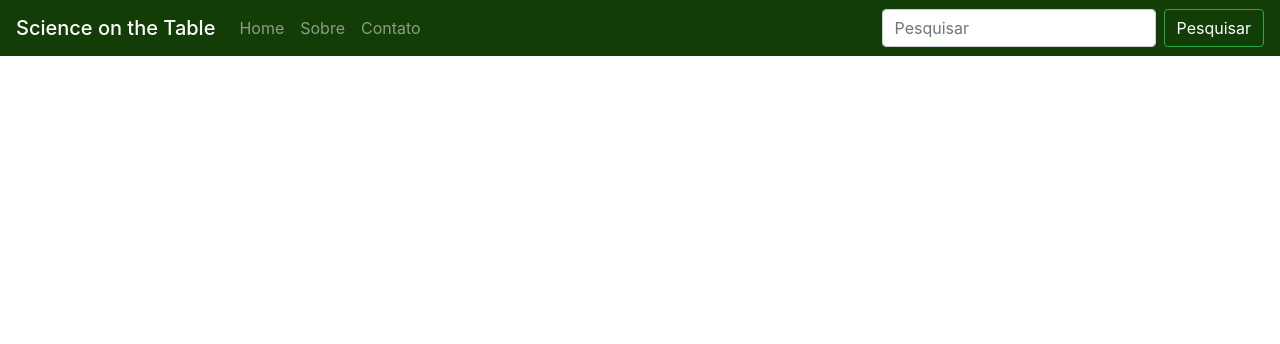
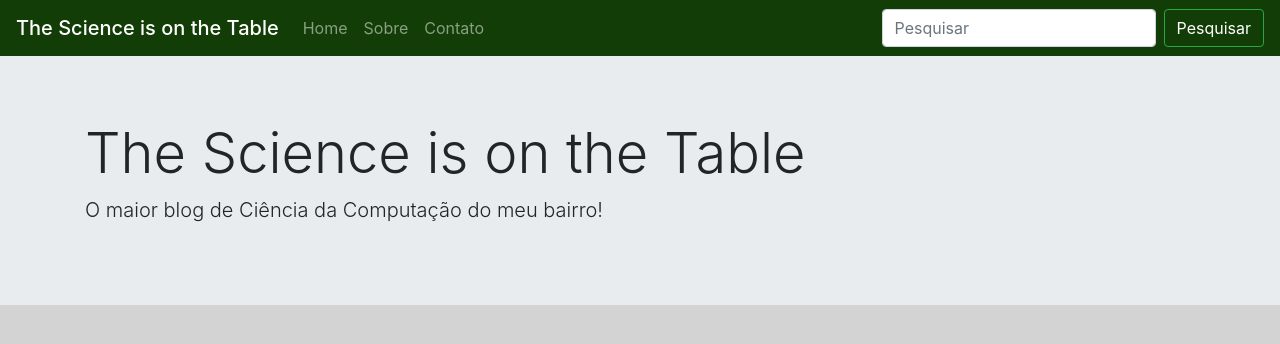
Before and after one commit to emilysombra/blog, a PHP site: page / in a window 1280 px wide. Shown: the top 344 px of the page. Run offline with PHP 8.4, Linux system fonts and the light colour scheme.

Commit message:
Inclusão div de chamada do site

```diff
--- a/css/main.css
+++ b/css/main.css
@@ -1,3 +1,7 @@
 #botao-form-pesquisa{
     color:white;
 }
+
+body{
+    background: lightgray;
+}
--- a/index.html
+++ b/index.html
@@ -6,7 +6,7 @@
     <meta charset="utf-8">
     <meta name="viewport" content="width=device-width, initial-scale=1, shrink-to-fit=no">
     <meta name="keywords" content="Ciência, Computação, Divulgação, UECE, Universidade, Ceará, Academia">
-    <meta name="description" content="Science on the Table: Blog de Divulgação Científica especializado em Ciência da Computação">
+    <meta name="description" content="The Science is on the Table: Blog de Divulgação Científica especializado em Ciência da Computação">
     <meta name="robots" content="index, follow">
     <meta name="author" content="Marcos Sombra, Bia Vasconcelos">
 
@@ -16,7 +16,7 @@
     <!-- CSS próprio -->
     <link href="css/main.css" rel="stylesheet" type="text/css">
 
-    <title>Science on the Table - Página Inicial</title>
+    <title>The Science is on the Table - Página Inicial</title>
 </head>
 
 <!-- corpo do site -- >
@@ -24,7 +24,7 @@
     <!-- menu superior (fixado) -->
     <nav class="navbar navbar-expand-lg navbar-dark" style="background-color: #133d06">
         <!-- marca do blog -->
-        <span class="navbar-brand mb-0 h1">Science on the Table</span>
+        <span class="navbar-brand mb-0 h1">The Science is on the Table</span>
         <!-- botão dropdown (para layout responsivo -->
         <button class="navbar-toggler" type="button" data-toggle="collapse" data-target="#navbarNav" aria-controls="navbarNav" aria-expanded="false" aria-label="Toggle navigation">
             <span class="navbar-toggler-icon"></span>
@@ -56,6 +56,17 @@
     <!-- fim do menu superior (fixado) -->
 
 
+
+    <!-- inicio div de chamada do site -->
+    <div class="jumbotron jumbotron-fluid">
+        <div class="container">
+            <h1 class="display-4">The Science is on the Table</h1>
+            <p class="lead">O maior blog de Ciência da Computação do meu bairro!</p>
+        </div>
+    </div>
+    <!-- inicio div de chamada do site -->
+
+
     <!-- JS do jQuery + Popper.js + Bootstrap (CDN) -->
     <script src="https://code.jquery.com/jquery-3.3.1.slim.min.js" integrity="sha384-q8i/X+965DzO0rT7abK41JStQIAqVgRVzpbzo5smXKp4YfRvH+8abtTE1Pi6jizo" crossorigin="anonymous"></script>
     <script src="https://cdnjs.cloudflare.com/ajax/libs/popper.js/1.14.3/umd/popper.min.js" integrity="sha384-ZMP7rVo3mIykV+2+9J3UJ46jBk0WLaUAdn689aCwoqbBJiSnjAK/l8WvCWPIPm49" crossorigin="anonymous"></script>
```
